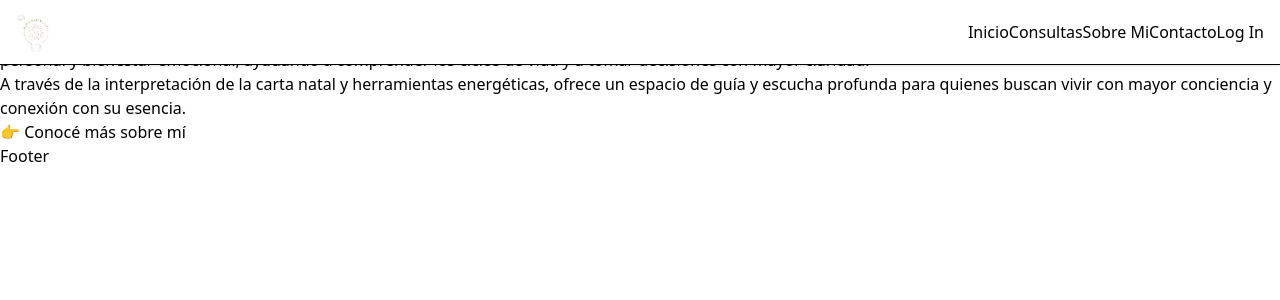
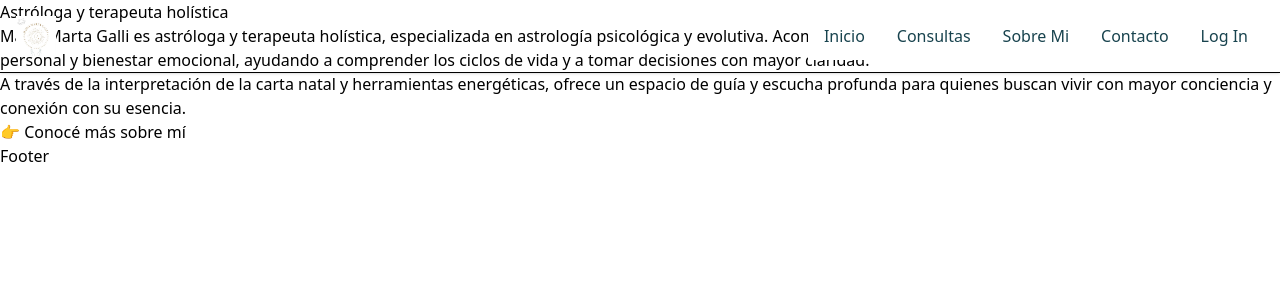
Before and after one commit to JuanPGalli/mmastrologia, a React (Vite) app in the folder client/: page / in a window 1280 px wide. Shown: the top 300 px of the page. Built offline with nearby package versions, Linux system fonts and the light colour scheme.

Commit message:
feature: add responsive navbar plus styles

```diff
--- a/client/src/Components/Navbar/Navbar.css
+++ b/client/src/Components/Navbar/Navbar.css
@@ -0,0 +1,12 @@
+.nav-link {
+  display: block;
+  padding: 0.75rem 1rem;
+  font-weight: 500;
+  color: #18434e;
+  transition: color 0.2s ease;
+}
+
+.nav-link:hover {
+  color: #0f2a30;
+  color: rgb(255,0,255);
+}
--- a/client/src/Components/Navbar/Navbar.jsx
+++ b/client/src/Components/Navbar/Navbar.jsx
@@ -1,31 +1,60 @@
-//import React, { useState } from 'react';
+import React, { useState } from 'react';
 const logoNav = '/logo_mmgastrologia.jpeg';
+import { FaBars, FaTimes } from 'react-icons/fa';
+import './Navbar.css';
 
 const Navbar = () => {
-  //const [isOpen, setIsOpen] = useState(false);
+  const [isOpen, setIsOpen] = useState(false);
 
   return (
-    <nav className='fixed w-full border-b bg-white shadow'>
+    <nav className='fixed w-full border-b shadow'>
       <div className='mx-auto flex max-w-7xl items-center justify-between px-4 py-3'>
         {/* Logo */}
         <a href='/' aria-label='Inicio'>
           <img src={logoNav} alt='logo_navbar' className='h-10 w-auto' />
         </a>
-        <ul className='flex items-center justify-between'>
+
+        {/* Botón hamburguesa (mobile) */}
+        <button
+          className='md:hidden'
+          onClick={() => setIsOpen(!isOpen)}
+          aria-label='Abrir menú'
+          aria-expanded={isOpen}
+        >
+          ${!isOpen ? <FaBars /> : <FaTimes />}
+        </button>
+
+        {/* Links */}
+        <ul
+          className={`
+            absolute left-0 top-full w-full bg-white md:static md:flex md:w-auto
+            ${isOpen ? 'block' : 'hidden'} md:block
+          `}
+        >
           <li>
-            <a href='/'>Inicio</a>
+            <a className='nav-link' href='/'>
+              Inicio
+            </a>
           </li>
           <li>
-            <a href='/services'>Consultas</a>
+            <a className='nav-link' href='/services'>
+              Consultas
+            </a>
           </li>
           <li>
-            <a href='/about'>Sobre Mi</a>
+            <a className='nav-link' href='/about'>
+              Sobre Mi
+            </a>
           </li>
           <li>
-            <a href='/contact'>Contacto</a>
+            <a className='nav-link' href='/contact'>
+              Contacto
+            </a>
           </li>
           <li>
-            <a href='/login'>Log In</a>
+            <a className='nav-link' href='/login'>
+              Log In
+            </a>
           </li>
         </ul>
       </div>
```
